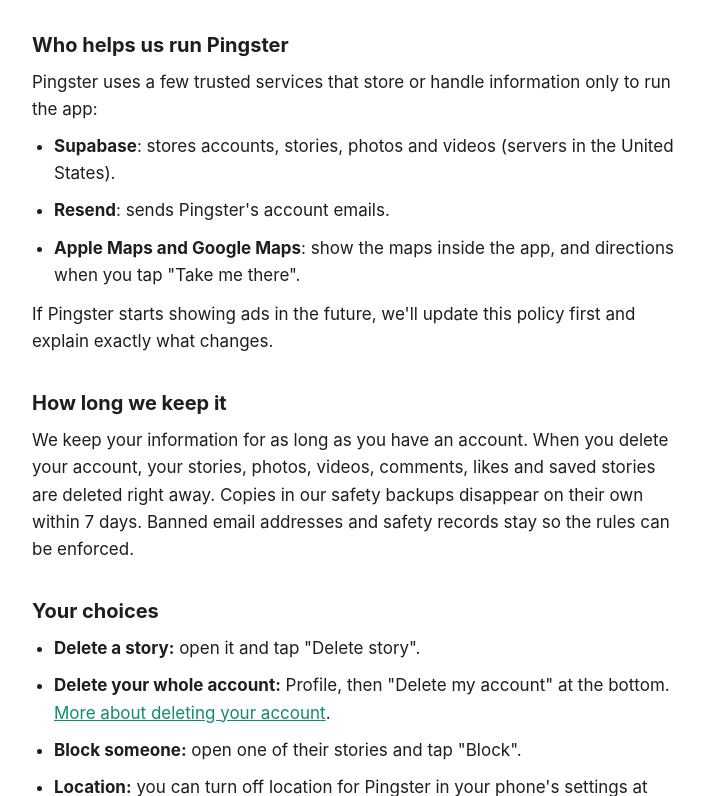
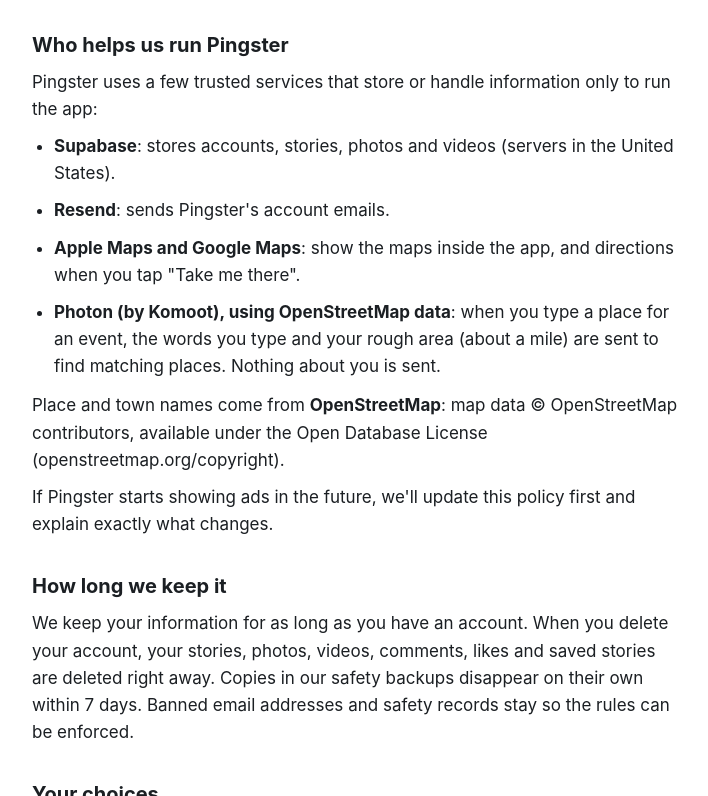
Before and after one commit to blazitmarketing/pingster-site, a plain HTML site: page privacy.html in a window 1280 px wide. Shown: the part 1592-2388 px from the top of the page, without its empty margins (284-992 px from the left). Drawn offline with Linux system fonts and the light colour scheme.

Commit message:
Events: place search with suggestions (Photon/OpenStreetMap) + Found: check; OpenStreetMap credit in app and privacy policy
Co-Authored-By: Claude Opus 5.5 <noreply@anthropic.com>

```diff
--- a/privacy.html
+++ b/privacy.html
@@ -12,7 +12,7 @@
     <p class="tagline">Every spot in the world has a story</p>
 
     <h1>Privacy policy</h1>
-    <p class="updated">Last updated: November 17, 2026</p>
+    <p class="updated">Last updated: November 19, 2026</p>
 
     <p>
       Pingster is a free app for sharing photos and short videos of places, pinned to the spot on the
@@ -66,7 +66,12 @@
       <li><strong>Supabase</strong>: stores accounts, stories, photos and videos (servers in the United States).</li>
       <li><strong>Resend</strong>: sends Pingster's account emails.</li>
       <li><strong>Apple Maps and Google Maps</strong>: show the maps inside the app, and directions when you tap "Take me there".</li>
+      <li><strong>Photon (by Komoot), using OpenStreetMap data</strong>: when you type a place for an event, the words you type and your rough area (about a mile) are sent to find matching places. Nothing about you is sent.</li>
     </ul>
+    <p>
+      Place and town names come from <strong>OpenStreetMap</strong>: map data © OpenStreetMap
+      contributors, available under the Open Database License (openstreetmap.org/copyright).
+    </p>
     <p>
       If Pingster starts showing ads in the future, we'll update this policy first and explain
       exactly what changes.
```
